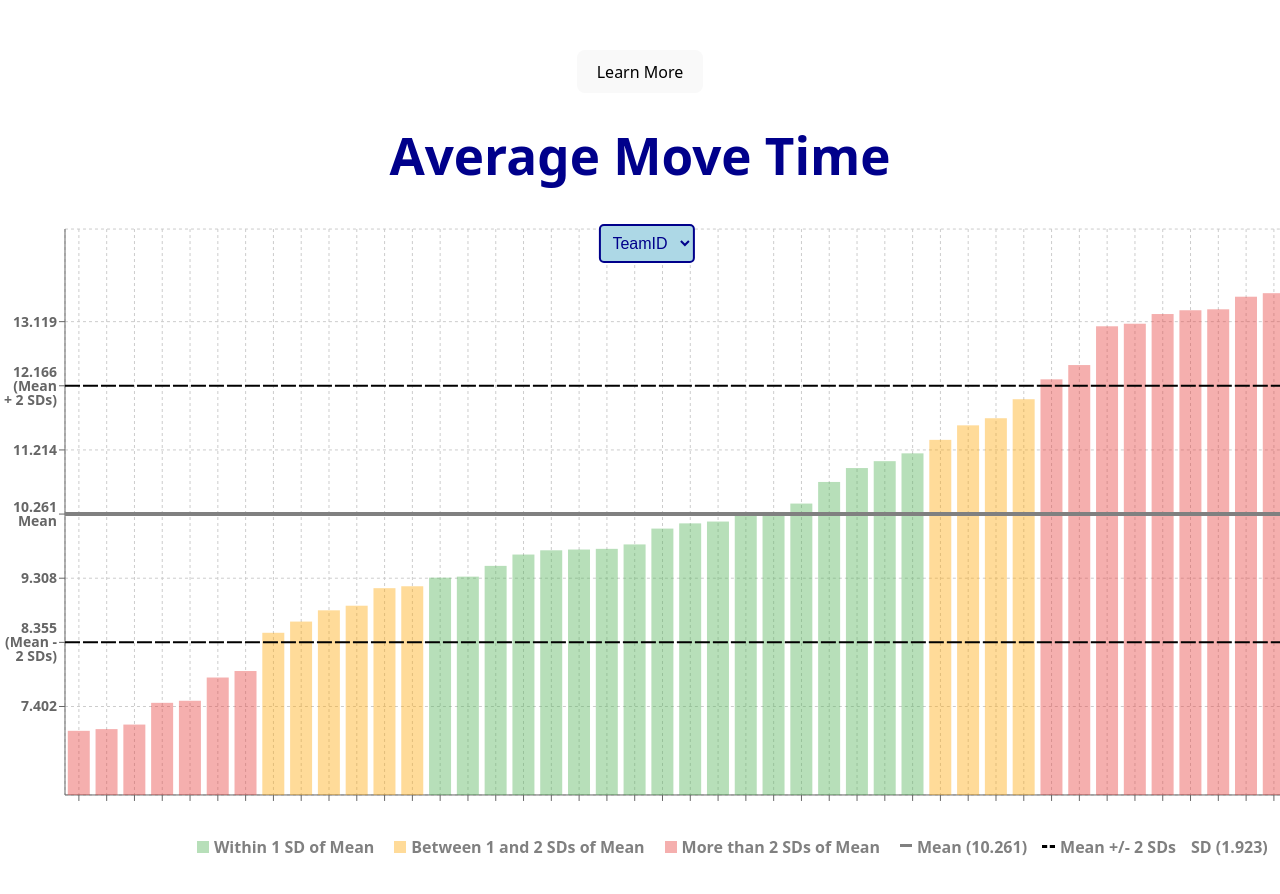
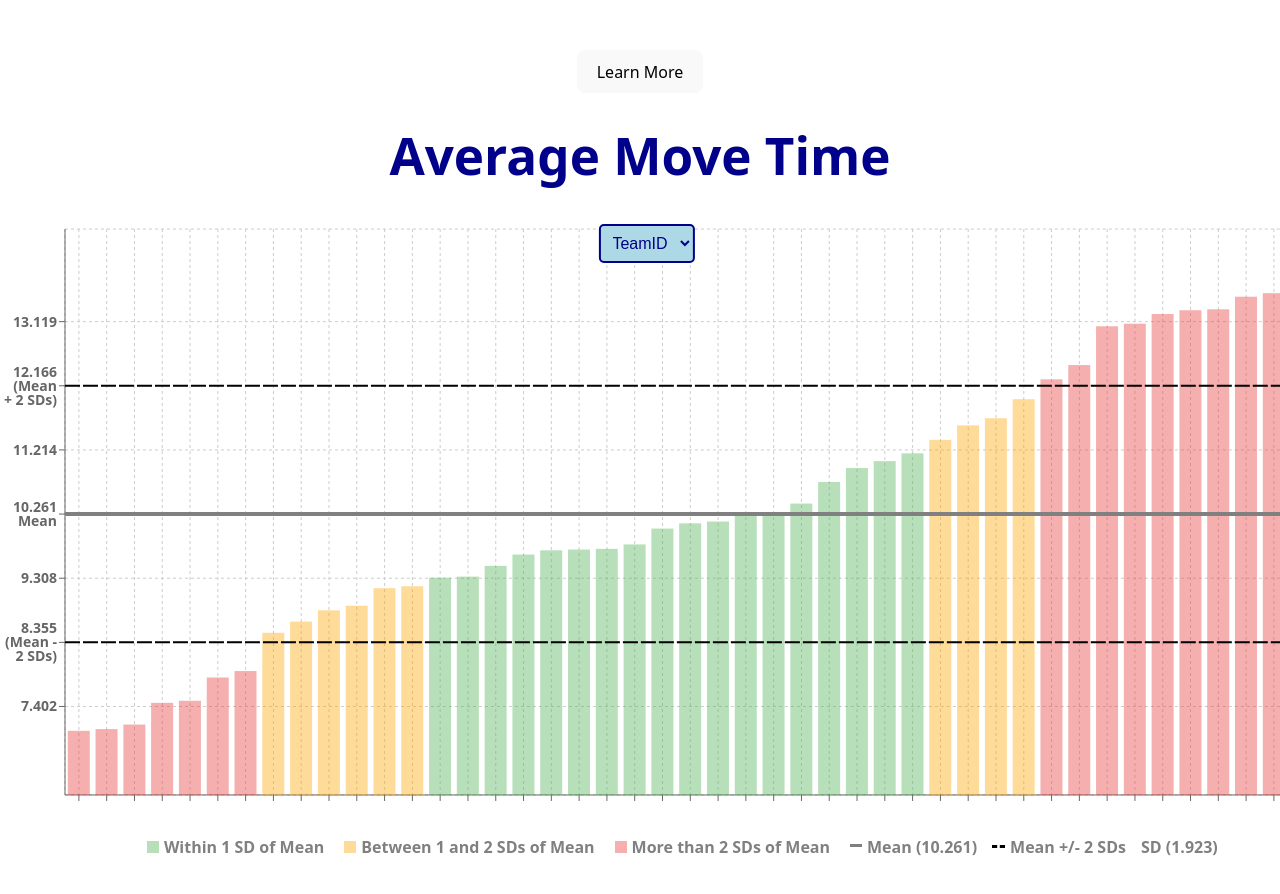
Before and after one commit to steinlev/Data_Visual_Presentation, a React (Vite) app: page / in a window 1280 px wide. Shown: the top 894 px of the page. Built offline with nearby package versions, Linux system fonts and the light colour scheme.

Commit message:
center legend

```diff
--- a/src/components/average-move-time/AverageMoveTime.jsx
+++ b/src/components/average-move-time/AverageMoveTime.jsx
@@ -52,12 +52,11 @@
 const CustomLegend = ({ mean }) => {
   return (
     <div
-      style={{ display: "flex", justifyContent: "flex-end", marginRight: 20 }}
+      style={{ display: "flex", justifyContent: "flex-end", marginRight: 70 }}
     >
       <div style={{ display: "flex", alignItems: "center", marginRight: 10 }}>
         <div
           style={{
-            marginLeft: 10,
             width: 12,
             height: 12,
             backgroundColor: "rgba(76, 175, 80, .4)",
```
